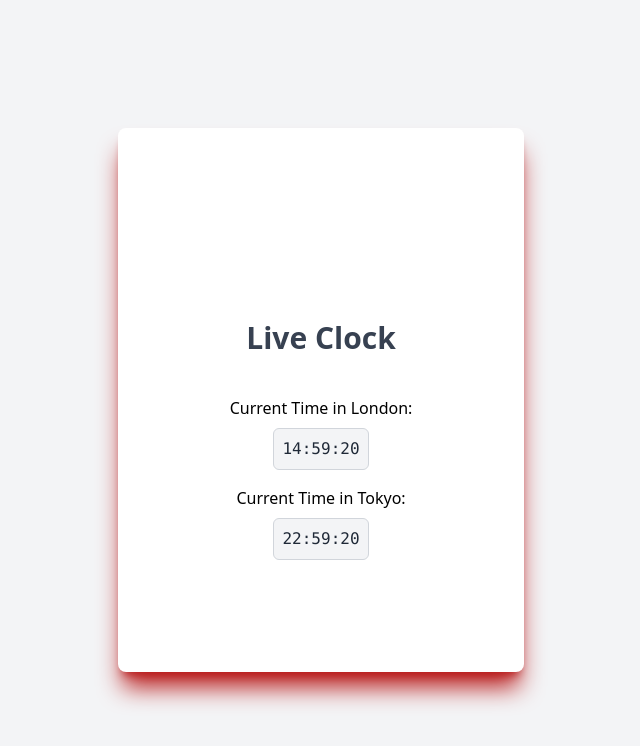
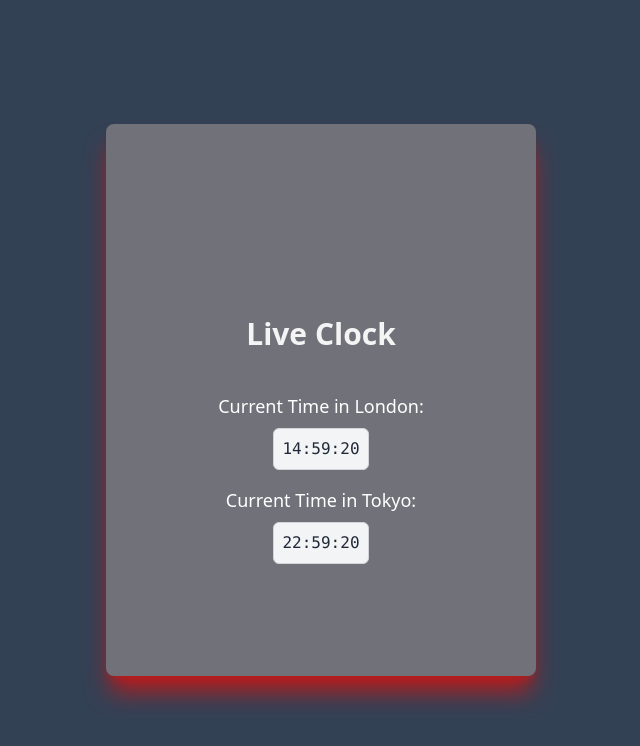
Before and after one commit to Amjad-722/live-cock, a React (Create React App) app: page / in a window 1280 px wide. Shown: the top 746 px of the page, without its empty margins (319-959 px from the left). Built offline with nearby package versions, Linux system fonts and the light colour scheme.

Commit message:
added taiwlind to the liveclock comp

```diff
--- a/src/App.js
+++ b/src/App.js
@@ -3,17 +3,17 @@ import LiveClock from './Components/LiveClock/LiveClock';
 
 const App = () => {
   return (
-    <div className="flex justify-center items-center min-h-screen bg-gray-100">
-    <div className="flex flex-col justify-center items-center border-spacing-4 pt-48 shadow-xl shadow-red-700 bg-white p-28 rounded-lg">
+    <div className="flex justify-center items-center min-h-screen bg-slate-700">
+    <div className="flex flex-col justify-center items-center border-spacing-4 pt-48 shadow-xl shadow-red-700 bg-zinc-500   p-28 rounded-lg">
 
 
 
-      <h1 className="font-extrabold text-3xl  text-gray-700 mb-4 ">Live Clock</h1>
+      <h1 className="font-extrabold text-3xl  text-zinc-100 mb-4 ">Live Clock</h1>
 
-      <p className="mt-6  font-medium mb-2">Current Time in London:</p>
+      <p className="mt-6  text-white font-medium text-lg mb-2">Current Time in London:</p>
 
       <LiveClock timeZone="Europe/London" />
-      <p className="mt-4 font-medium mb-2">Current Time in Tokyo:</p>
+      <p className="mt-4  text-white  text-lg  font-medium mb-2">Current Time in Tokyo:</p>
       <LiveClock timeZone="Asia/Tokyo" />
     </div>
   </div>
```
